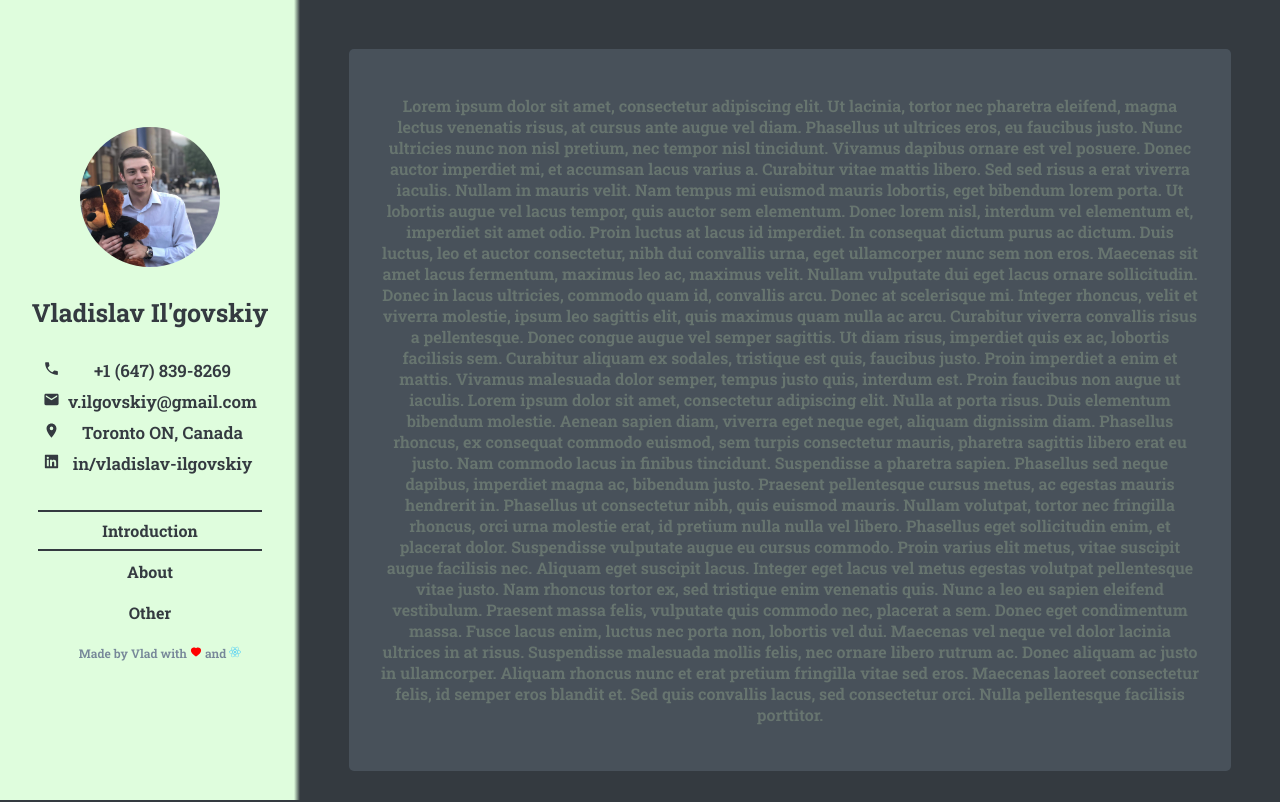
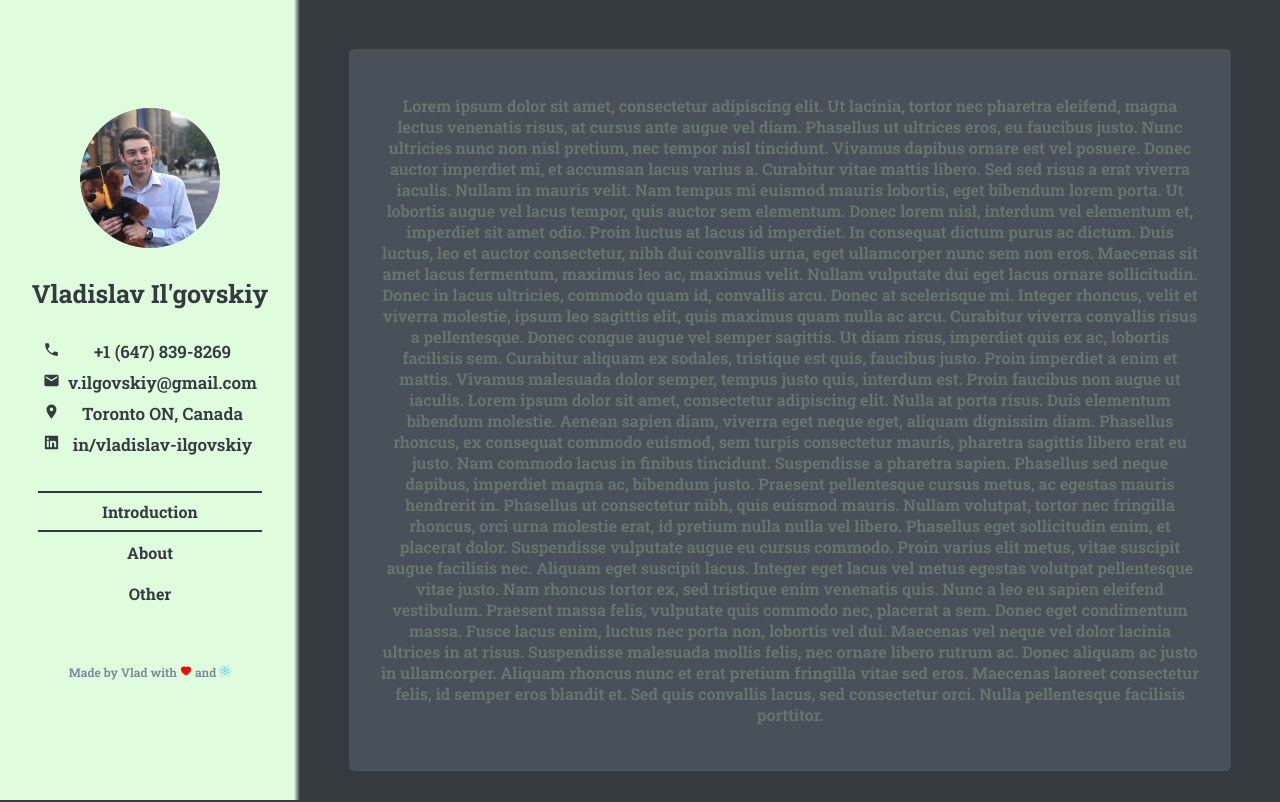
Before and after one commit to vilgovskiy/vilgovskiy, a React (Create React App) app: page / in a window 1280 px wide. Shown: the top 802 px of the page. Built offline with nearby package versions, Linux system fonts and the light colour scheme.

Commit message:
Center footer in sidebar

```diff
--- a/src/components/UI/Footer/Footer.css
+++ b/src/components/UI/Footer/Footer.css
@@ -1,5 +1,7 @@
 .Footer {
-    width: 300px;
+    width: 80%;
+    margin-left: 10%;
+    margin-top: 50px;
     bottom: 0;
     font-size: 12px;
     font-weight: normal;
```
